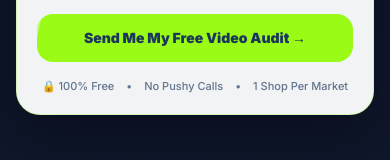
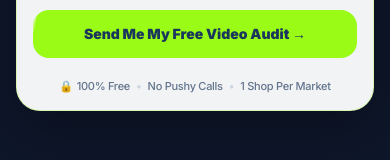
Before and after one commit to mahabubkabir40-ai/multipro-digital, a Next.js app: page / in a window 390 px wide. Shown: the part 1361-1521 px from the top of the page. Built offline with nearby package versions, Linux system fonts and the light colour scheme; a web font is replaced by a local one.

Commit message:
fix(mobile): optimize lead form trust badges to prevent line wraps on narrow screens

```diff
--- a/src/components/HeroLeadForm.tsx
+++ b/src/components/HeroLeadForm.tsx
@@ -70,7 +70,7 @@ export default function HeroLeadForm() {
   return (
     <div id="hero-lead-card" className="relative w-full max-w-md mx-auto lg:max-w-none lg:ml-auto scroll-mt-24">
       <div className="absolute -inset-3 rounded-[2rem] bg-slate-900/40 blur-xl pointer-events-none hidden lg:block" aria-hidden />
-      <div className="relative bg-white/95 backdrop-blur-md rounded-3xl border border-brand-lime/30 shadow-[0_20px_60px_rgba(0,0,0,0.35)] p-5 sm:p-6">
+      <div className="relative bg-white/95 backdrop-blur-md rounded-3xl border border-brand-lime/30 shadow-[0_20px_60px_rgba(0,0,0,0.35)] p-4 sm:p-6">
         {isSuccess ? (
           <div className="py-8 text-center animate-in fade-in zoom-in duration-300">
             <div className="w-14 h-14 bg-brand-lime rounded-full flex items-center justify-center mx-auto mb-3 shadow-[0_0_24px_rgba(154,251,22,0.45)]">
@@ -189,11 +189,13 @@ export default function HeroLeadForm() {
                 )}
               </button>
 
-              <div className="flex items-center justify-center gap-3 pt-1 text-[11px] text-slate-500 font-medium">
-                <span>🔒 100% Free</span>
-                <span>•</span>
+              <div className="flex items-center justify-center gap-1.5 sm:gap-2.5 pt-2 text-[10px] min-[380px]:text-[11px] sm:text-xs text-slate-500 font-medium whitespace-nowrap tracking-tight sm:tracking-normal select-none">
+                <span className="inline-flex items-center gap-1">
+                  <span>🔒</span> 100% Free
+                </span>
+                <span className="text-slate-300">•</span>
                 <span>No Pushy Calls</span>
-                <span>•</span>
+                <span className="text-slate-300">•</span>
                 <span>1 Shop Per Market</span>
               </div>
             </form>
```
